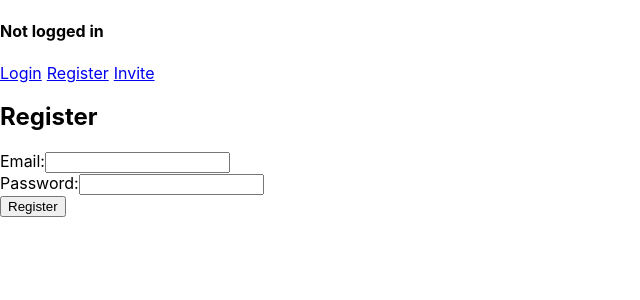
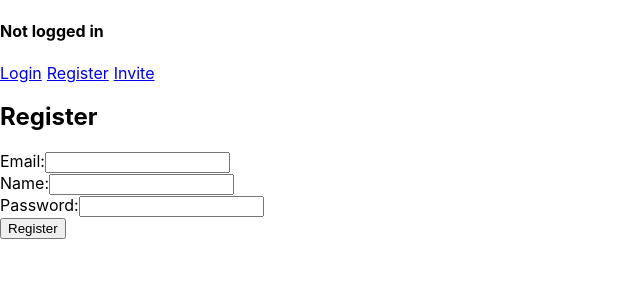
Before and after one commit to BESTLisbon/CR-database, a React (Create React App) app in the folder frontend/: page /register in a window 1280 px wide. Shown: the top 300 px of the page, without its empty margins (0-640 px from the left). Built offline with nearby package versions, Linux system fonts and the light colour scheme.

Commit message:
feat: Invite and register on frontend

```diff
--- a/frontend/src/components/Invite.tsx
+++ b/frontend/src/components/Invite.tsx
@@ -30,6 +30,7 @@
 
   return (
     <form onSubmit={handleSubmit}>
+      {success ? <div>Success!</div> : <></>}
       <div>
         <label>Email:</label>
         <input
--- a/frontend/src/components/Register.tsx
+++ b/frontend/src/components/Register.tsx
@@ -5,12 +5,14 @@
 interface RegisterFormData {
   email: string;
   password: string;
+  name: string;
 }
 
 const RegisterForm: React.FC = () => {
   const [formData, setFormData] = useState<RegisterFormData>({
     email: '',
-    password: ''
+    password: '',
+    name: '',
   });
   const [errorMessage, setErrorMessage] = useState<string>('');
 
@@ -56,6 +58,16 @@
           />
         </div>
         <div>
+          <label>Name:</label>
+          <input
+            type="text"
+            name="name"
+            value={formData.name}
+            onChange={handleChange}
+            required
+          />
+        </div>
+        <div>
           <label>Password:</label>
           <input
             type="password"
```
